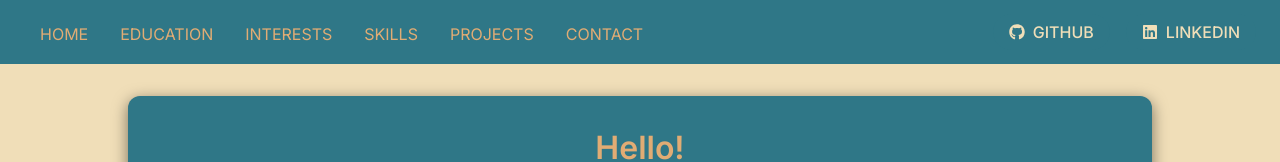
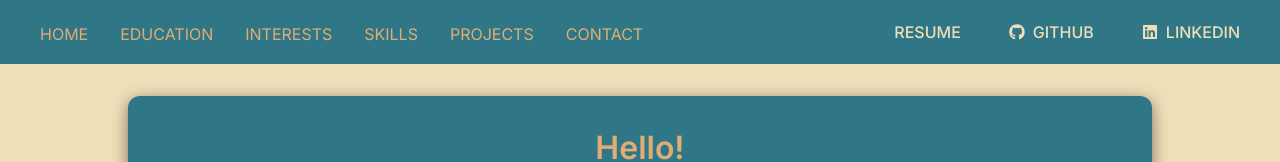
Before and after one commit to vedachari/vedachari.github.io, a React (Vite) app: page / in a window 1280 px wide. Shown: the top 162 px of the page. Built offline with nearby package versions, Linux system fonts and the light colour scheme.

Commit message:
added Resume

```diff
--- a/src/components/Navbar.tsx
+++ b/src/components/Navbar.tsx
@@ -45,6 +45,14 @@
 
         <div className="navbar-action">
           <a
+            href="https://drive.google.com/file/d/1zVPcsJeSLABd8t-7qSYZbyco0lTrQSUk/view?usp=sharing"
+            className="navbar-newsletter"
+            target="_blank"
+            rel="noopener noreferrer"
+          >
+            Resume
+          </a>
+          <a
             href="https://github.com/vedachari"
             className="navbar-newsletter"
             target="_blank"
@@ -76,6 +84,16 @@
         <li><a href="#contact" onClick={closeMenu}>Contact</a></li>
         <li>
         <a
+            href="https://drive.google.com/file/d/1zVPcsJeSLABd8t-7qSYZbyco0lTrQSUk/view?usp=sharing"
+            target="_blank"
+            rel="noopener noreferrer"
+            onClick={closeMenu}
+        >
+            Resume
+        </a>
+        </li>
+        <li>
+        <a
             href="https://github.com/vedachari"
             target="_blank"
             rel="noopener noreferrer"
```
